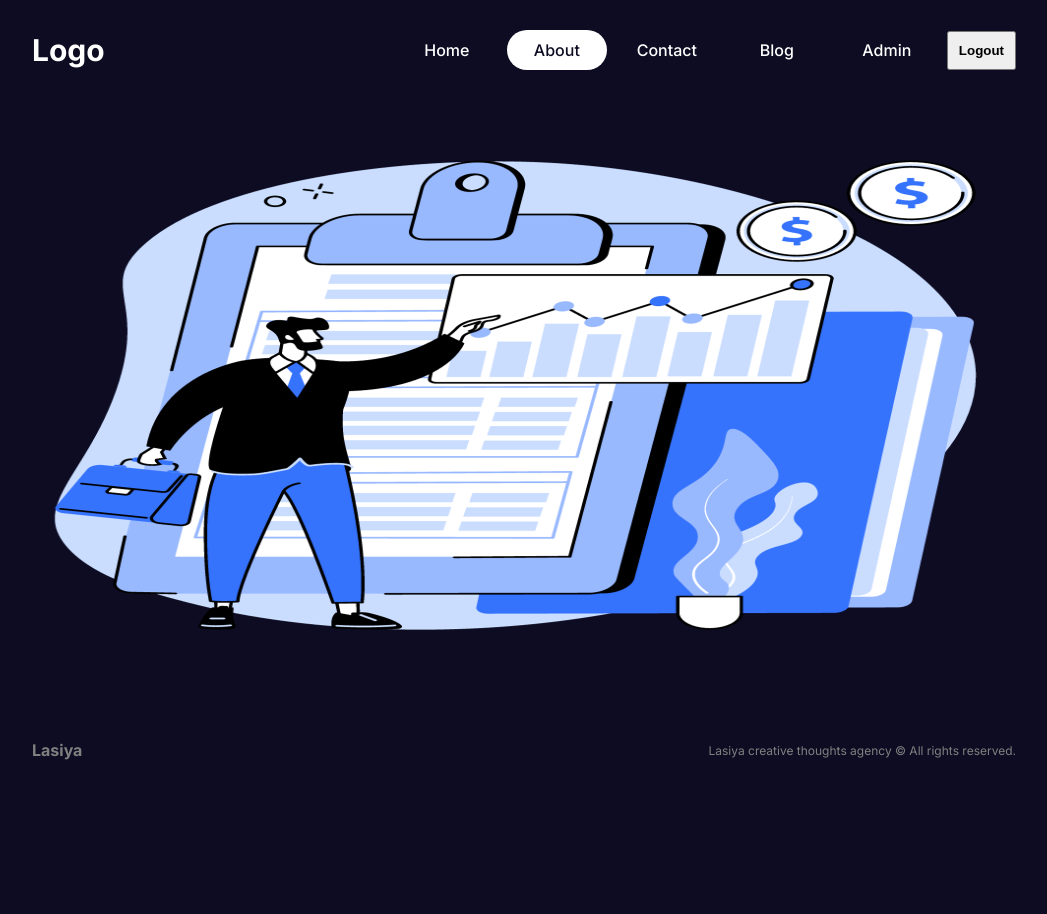
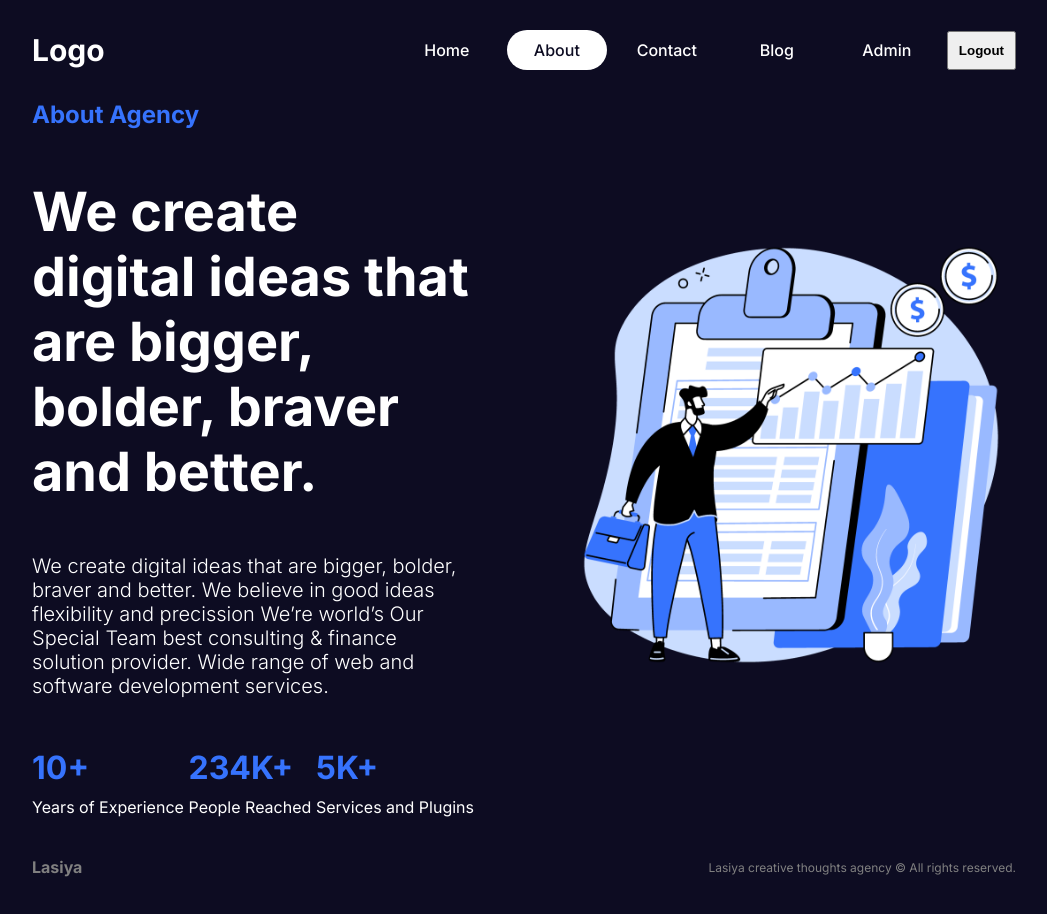
Before and after one commit to lasindu2001/next-digital-agency, a Next.js app: page /about in a window 1280 px wide. Shown: the top 914 px of the page, without its empty margins (116-1163 px from the left). Before the commit the page ends 800 px from the top, so only its background shows below. Built offline with nearby package versions, Linux system fonts and the light colour scheme.

Commit message:
create about page design

```diff
--- a/src/app/about/about.module.css
+++ b/src/app/about/about.module.css
@@ -1,6 +1,49 @@
+.container {
+  display: flex;
+  gap: 100px;
+}
+
+.textContainer {
+  flex: 1;
+  display: flex;
+  flex-direction: column;
+  gap: 50px;
+}
+
+.subtitle {
+  color: var(--btn)
+}
+
+.title {
+  font-size: 54px;
+}
+
+.desc {
+  font-size: 20px;
+  font-weight: 300;
+}
+
+.boxes {
+  display: flex;
+  align-items: center;
+  justify-content: space-between;
+}
+
+.box {
+  display: flex;
+  flex-direction: column;
+  gap: 10px;
+}
+
+.box h1 {
+  color: var(--btn);
+}
+
 .imgContainer {
   flex: 1;
   position: relative;
-  width: 100%;
-  height: 500px;
 }
+
+.img {
+  object-fit: contain;
+}
--- a/src/app/about/page.jsx
+++ b/src/app/about/page.jsx
@@ -3,12 +3,39 @@
 
 const About = () => {
   return (
-    <div>
+    <div className={styles.container}>
+      <div className={styles.textContainer}>
+        <h2 className={styles.subtitle}>About Agency</h2>
+        <h1 className={styles.title}>
+          We create digital ideas that are bigger, bolder, braver and better.
+        </h1>
+        <p className={styles.desc}>
+          We create digital ideas that are bigger, bolder, braver and better. We
+          believe in good ideas flexibility and precission We’re world’s Our
+          Special Team best consulting & finance solution provider. Wide range
+          of web and software development services.
+        </p>
+        <div className={styles.boxes}>
+          <div className={styles.box}>
+            <h1>10+</h1>
+            <p>Years of Experience</p>
+          </div>
+          <div className={styles.box}>
+            <h1>234K+</h1>
+            <p>People Reached</p>
+          </div>
+          <div className={styles.box}>
+            <h1>5K+</h1>
+            <p>Services and Plugins</p>
+          </div>
+        </div>
+      </div>
       <div className={styles.imgContainer}>
         <Image
           src="/about.png"
-          alt='About'
+          alt="About Image"
           fill
+          className={styles.img}
         />
       </div>
     </div>
```
